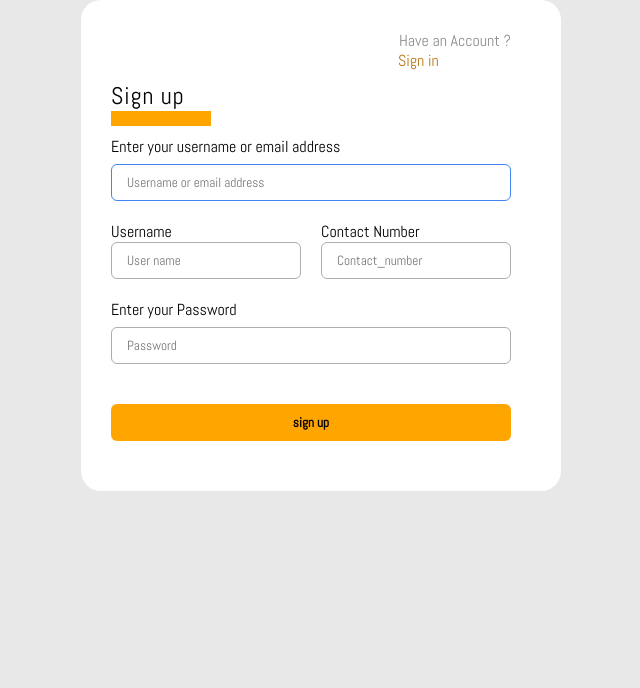
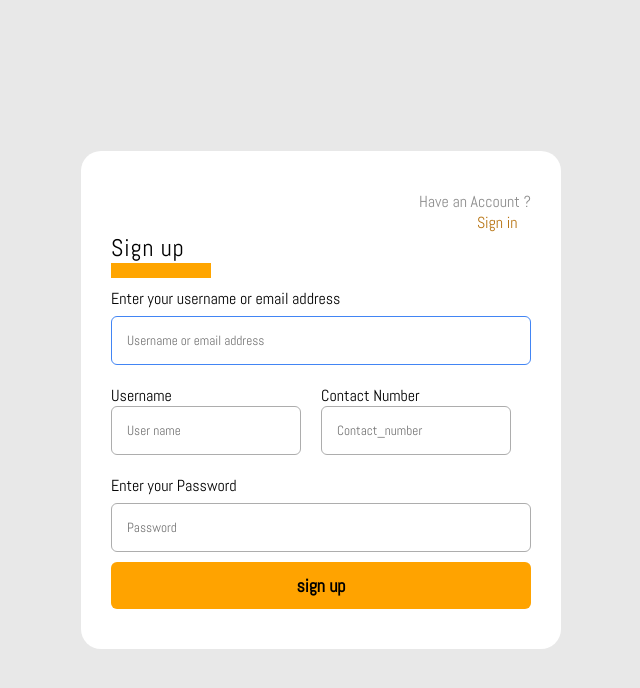
Before and after one commit to TimeOfGift/letsmeet-frontend, a React (Create React App) app: page /signup in a window 1280 px wide. Shown: the top 688 px of the page, without its empty margins (319-959 px from the left). Built offline with nearby package versions, Linux system fonts and the light colour scheme.

Commit message:
clean up

```diff
--- a/src/components/NotificationDropdown/index.js
+++ b/src/components/NotificationDropdown/index.js
@@ -1,6 +1,5 @@
 import React, { useState } from "react";
 import "./dropdown.scss";
-
 
   const NotificationDropdown = ({ notifications }) => {
     const [isActive, setIsActive] = useState(false);
--- a/src/pages/SignUp/index.js
+++ b/src/pages/SignUp/index.js
@@ -1,4 +1,6 @@
 import React from "react";
+import { Link } from 'react-router-dom'
+import Button from '../../components/Button';
 import "./signUp.scss";
 import FormTitle from '../../components/FormTitle'
 
@@ -6,14 +8,12 @@ import FormTitle from '../../components/FormTitle'
 const SignUp = () => {
     return (
         <div className="signup_page">
-            <div className="signup_cover">
+            <form className="signup_cover">
                 <div className="account_login">
                     <p className="confirm_account">Have an Account ?</p>
-                    <p className="account_signin">Sign in</p>
+                    <Link to={'/login'} className="account_signin">Sign in</Link>
                 </div>
-                <div className="signup_formtitle">
                     <FormTitle text='Sign up' textColor='black' rectColor='orange' />
-                </div>
                 <div className="username/email">
                     <p className="username_and_email_header">Enter your username or email address</p>
                     <input placeholder="Username or email address" className="username_or_email" />
@@ -29,13 +29,12 @@ const SignUp = () => {
                     </div>
                 </div>
                 <div className="Password">
-                    <p className="password_header">Enter your Password</p>
-                    <input placeholder="Password" className="password" />
+                    <p  className="password_header">Enter your Password</p>
+                    <input type='password' placeholder="Password" className="password" />
                 </div>
-                <div className="signUp_button">
-                    <button className="signup_button">sign up</button>
-                </div>
-            </div>
+                    <Button text="sign up" className="signup_button" />
+
+            </form>
         </div>
     );
 }
--- a/src/pages/SignUp/signUp.scss
+++ b/src/pages/SignUp/signUp.scss
@@ -1,113 +1,105 @@
-.signup_page{
+.signup_page {
     display: flex;
     justify-content: center;
     align-items: center;
+    height: 100vh;
 
-.signup_cover{
+
+    .signup_cover {
         border-radius: 20px;
         font-weight: 500;
-padding-right: 30px;
-padding-left: 30px;
+        padding: 40px 30px;
         width: 480px;
         background: #FFFFFF;
 
-.account_login{
-position: relative;
-padding-bottom: 81px;
+        .account_login {
+            display: flex;
+            width: 100%;
+            flex-direction: column;
+            align-items: flex-end;
 
-.confirm_account{
-width: 158.95721435546875px;
+            .confirm_account {
                 color: #8D8D8D;
-left: 288px;
-top: 30px;
-position: absolute;
             }
 
-.account_signin{
+            .account_signin {
                 width: 54.11279296875px;
                 color: #B87514;
-position: absolute;
-left: 287px;
-top: 50px;
+                cursor: pointer;
+                text-decoration: none;
+
             }
         }
-.username_and_email_header{
+
+        .username_and_email_header {
             width: 401.43804931640625px;
             padding-top: 10px;
             padding-bottom: 7px;
         }
 
-.username_or_email{
-height: 37px;
-width: 400px;
+        .username_or_email {
+            width: 100%;
             border-radius: 6px;
             background: #FFFFFF;
             border: 1px solid #4285F4;
             text-align: left;
-padding-left: 15px;
+            padding: 15px;
         }
 
-.username_and_contact{
+        .username_and_contact {
             display: flex;
             justify-content: space-between;
             padding-top: 20px;
 
-.user_name_header{
+            .user_name_header {
                 width: 112.4005355834961px;
 
             }
 
-.Contact_Number{
+            .Contact_Number {
                 padding-right: 20px;
 
-.contact_number_header{
+                .contact_number_header {
                     width: 176.60772705078125px;
 
                 }
             }
 
             .user_name,
-.contact_number{
+            .contact_number {
                 width: 190px;
-height: 37px;
                 border-radius: 6px;
                 border: 1px solid #ADADAD;
                 text-align: left;
-padding-left: 15px;
+                padding: 15px;
             }
         }
 
-.password_header{
+        .password_header {
             width: 401.43804931640625px;
             padding-top: 20px;
             padding-bottom: 7px;
         }
 
-.password{
-height: 37px;
-width: 400px;
+        .password {
+            width: 100%;
             border-radius: 6px;
             background: #FFFFFF;
             border: 1px solid #ADADAD;
             text-align: left;
-padding-left: 15px;
+            padding: 15px;
         }
 
-.signUp_button{
-padding-top: 40px;
-padding-bottom: 50px;
 
-.signup_button{
-height: 37px;
-width: 400px;
+            .signup_button {
+                width: 100%;
                 border-radius: 6px;
                 border: none;
-background: #FFA500;
-text-align: center;
                 text-justify: center;
-font-weight: 600;
+                font-size: 18px;
+                font-weight: bolder
             }
-}
+
 
     }
 }
```
Lines whose indentation alone changed are shown as unchanged.
